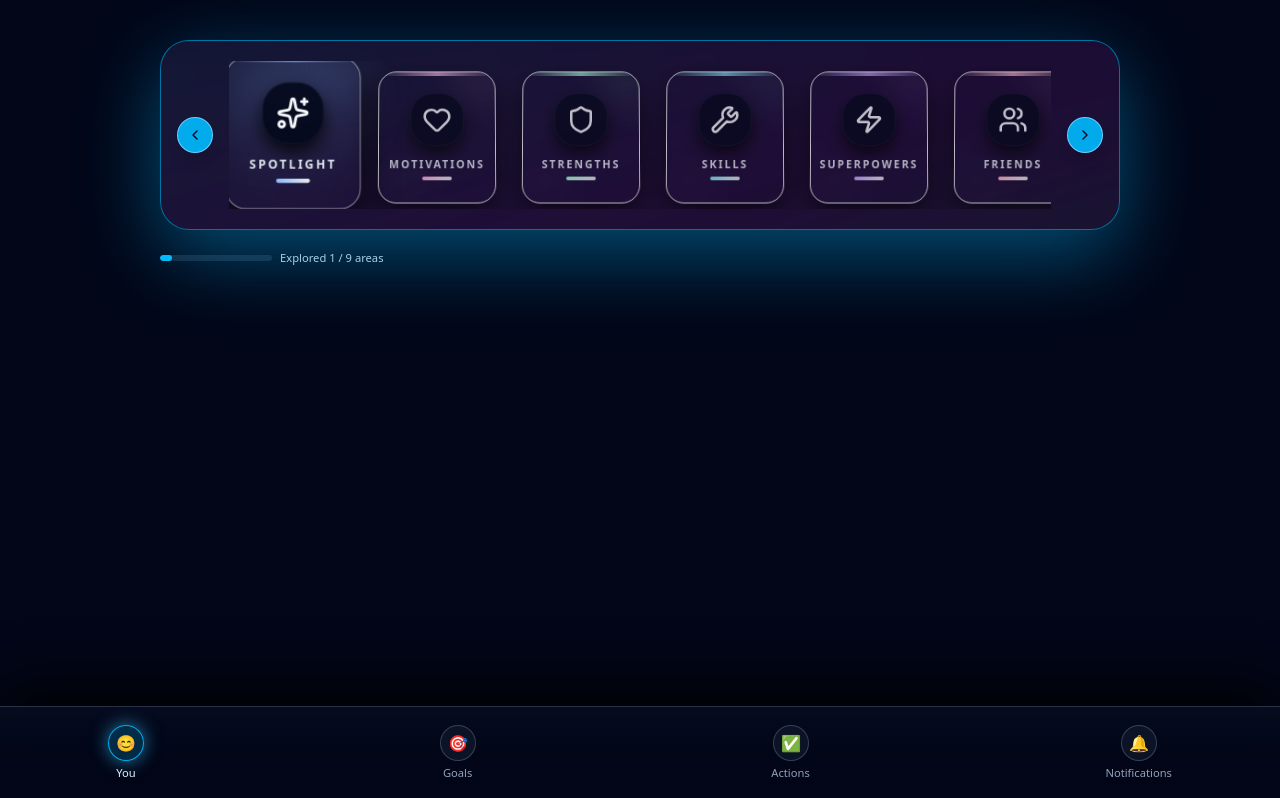
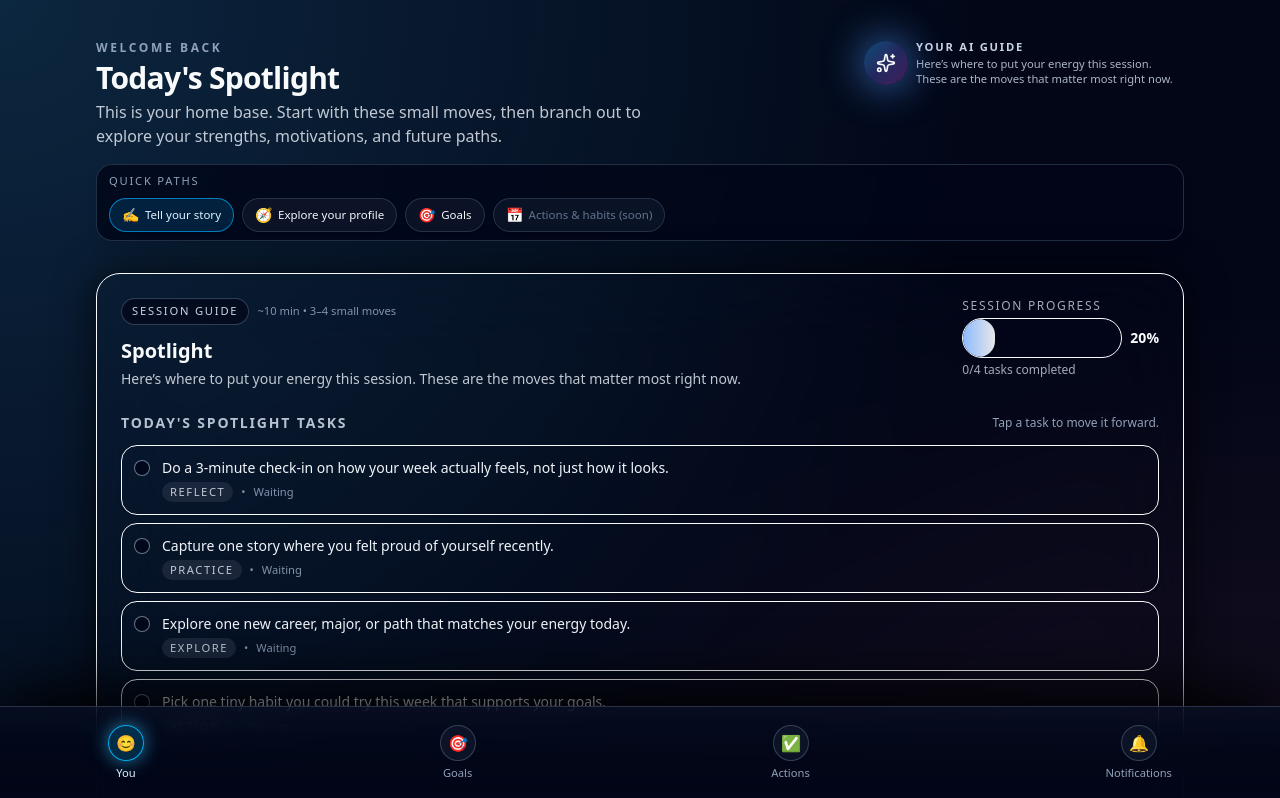
Before and after one commit to EverleapAI/web, a Next.js app: page /main in a window 1280 px wide. Shown: the top 798 px of the page. Built offline with nearby package versions, Linux system fonts and the light colour scheme.

Commit message:
Set /main route to Spotlight Spotlight page

```diff
--- a/src/app/main/page.tsx
+++ b/src/app/main/page.tsx
@@ -2,74 +2,182 @@
 "use client";
 
 import { useState } from "react";
-import { MainCarousel } from "@/components/main/MainCarousel";
-import { BottomNav } from "@/components/navigation/BottomNav";
+import Link from "next/link";
 import {
   mainCarouselCards,
-  type MainCardId,
+  type SpotlightCard,
 } from "@/app/main/mainCarouselData";
+import { SpotlightPanel } from "@/components/main/ContentPanel";
+import { BottomNav, BottomNavKey } from "@/components/navigation/BottomNav";
+import { AiGuideOrb } from "@/components/main/AiGuideOrb";
+import { AiGuideModal } from "@/components/main/AiGuideModal";
 
-type BottomNavKey = "you" | "goals" | "actions" | "notifications";
+const spotlightCard = mainCarouselCards.find(
+  (c) => c.id === "spotlight"
+) as SpotlightCard | undefined;
 
-export default function MainPage() {
+// For now, hard-code the user name.
+const userName = "Tom";
+
+export default function LandingPage() {
   const [activeTab, setActiveTab] = useState<BottomNavKey>("you");
-  const [activeCardId, setActiveCardId] = useState<MainCardId>("spotlight");
+  const [guideOpen, setGuideOpen] = useState(false);
+
+  if (!spotlightCard) {
+    return (
+      <div className="flex min-h-screen items-center justify-center bg-[#020617] text-slate-50">
+        <p className="text-sm text-slate-300">
+          Spotlight data is not available yet.
+        </p>
+      </div>
+    );
+  }
+
+  const guideSubtitle = `Hi ${userName}. We’re looking at your Spotlight right now. What would you like to talk about?`;
 
   return (
-    <main className="relative min-h-[100dvh] w-full bg-slate-950 text-slate-50">
-      <div className="mx-auto flex min-h-[100dvh] max-w-5xl flex-col px-4 pb-20 pt-6 md:px-8 md:pb-24 md:pt-10">
-        {activeTab === "you" && (
-          <MainCarousel
-            cards={mainCarouselCards}
-            activeId={activeCardId}
-            onChangeActiveId={setActiveCardId}
-          />
-        )}
+    <div
+      className="min-h-screen bg-[#020617] text-slate-50"
+      style={{
+        backgroundImage:
+          "radial-gradient(circle at top left, rgba(56,189,248,0.18), transparent 55%), radial-gradient(circle at bottom right, rgba(251,113,133,0.14), transparent 55%)",
+      }}
+    >
+      <div className="relative mx-auto flex min-h-screen w-full max-w-6xl flex-col px-4 pb-20 pt-6 md:px-8 md:pt-10">
+        {/* Top hero / greeting */}
+        <header className="mb-4 md:mb-6">
+          <div className="flex flex-col gap-3 md:flex-row md:items-start md:justify-between">
+            <div className="max-w-xl">
+              <p className="text-xs font-semibold uppercase tracking-[0.22em] text-slate-400">
+                Welcome back
+              </p>
+              <h1 className="mt-1 text-2xl font-semibold tracking-tight text-slate-50 md:text-3xl">
+                Today&apos;s Spotlight
+              </h1>
+              <p className="mt-1 text-sm text-slate-200/85 md:text-base">
+                This is your home base. Start with these small moves, then
+                branch out to explore your strengths, motivations, and future
+                paths.
+              </p>
+            </div>
 
-        {activeTab === "goals" && (
-          <PlaceholderPanel
-            title="Goals"
-            subtitle="This is where your long-term and short-term goals will live."
-            body="You’ll be able to set, track, and adjust your goals based on your motivations, strengths, and current season of life."
-          />
-        )}
+            {/* AI guide – desktop */}
+            <div className="hidden md:block">
+              <AiGuideOrb
+                subline={spotlightCard.summary}
+                onClick={() => setGuideOpen(true)}
+              />
+            </div>
+          </div>
 
-        {activeTab === "actions" && (
-          <PlaceholderPanel
-            title="Actions"
-            subtitle="This space will collect the concrete steps you’re taking."
-            body="Think of it as your evolving action board—small experiments, habits, and challenges that move you toward the futures you’re exploring."
-          />
-        )}
+          {/* Quick paths */}
+          <div className="mt-4">
+            <QuickPathsRow />
+          </div>
 
-        {activeTab === "notifications" && (
-          <PlaceholderPanel
-            title="Notifications"
-            subtitle="You’ll see important nudges, updates, and check-ins here."
-            body="Instead of spamming you, Everleap will highlight the few moments that are actually worth your attention."
-          />
-        )}
+          {/* AI guide – mobile */}
+          <div className="mt-3 md:hidden">
+            <AiGuideOrb
+              subline={spotlightCard.summary}
+              onClick={() => setGuideOpen(true)}
+            />
+          </div>
+        </header>
+
+        {/* Main spotlight */}
+        <main className="flex flex-1 flex-col">
+          <SpotlightPanel card={spotlightCard} />
+        </main>
+
+        <div className="mt-4 text-[0.7rem] text-slate-500 md:mt-6">
+          <span>
+            As we learn more about you, this Spotlight screen will update with
+            smarter suggestions for what to focus on next.
+          </span>
+        </div>
       </div>
 
+      {/* Bottom nav */}
       <BottomNav activeKey={activeTab} onChange={setActiveTab} />
-    </main>
+
+      {/* AI Guide modal */}
+      {guideOpen && (
+        <AiGuideModal
+          onClose={() => setGuideOpen(false)}
+          title="Spotlight"
+          subtitle={guideSubtitle}
+        />
+      )}
+    </div>
   );
 }
 
-interface PlaceholderPanelProps {
-  title: string;
-  subtitle: string;
-  body: string;
+/* ========= Quick paths row ========= */
+
+function QuickPathsRow() {
+  return (
+    <div className="rounded-2xl border border-slate-700/70 bg-slate-950/80 px-3 py-2 shadow-lg backdrop-blur">
+      <p className="text-[0.7rem] uppercase tracking-[0.16em] text-slate-400">
+        Quick paths
+      </p>
+      <div className="mt-2 flex flex-wrap gap-2">
+        <NavPill
+          href="/main/questions"
+          label="Tell your story"
+          icon="✍️"
+          tone="primary"
+        />
+        <NavPill href="/main/carousel" label="Explore your profile" icon="🧭" />
+        <NavPill href="/main/goals" label="Goals" icon="🎯" />
+        <NavPill
+          href="#"
+          label="Actions & habits (soon)"
+          icon="📅"
+          disabled
+        />
+      </div>
+    </div>
+  );
 }
 
-function PlaceholderPanel({ title, subtitle, body }: PlaceholderPanelProps) {
+/* ========= Small nav pill component ========= */
+
+function NavPill({
+  href,
+  label,
+  icon,
+  disabled,
+  tone = "default",
+}: {
+  href: string;
+  label: string;
+  icon: string;
+  disabled?: boolean;
+  tone?: "default" | "primary";
+}) {
+  const base =
+    "inline-flex items-center gap-1.5 rounded-full px-3 py-1.5 text-[0.72rem] font-medium border shadow-sm";
+
+  if (disabled) {
+    return (
+      <span
+        className={`${base} cursor-default border-slate-700/70 bg-slate-900/70 text-slate-500`}
+      >
+        <span className="text-sm">{icon}</span>
+        <span>{label}</span>
+      </span>
+    );
+  }
+
+  const toneClasses =
+    tone === "primary"
+      ? "border-sky-500/70 bg-sky-500/15 text-sky-100 hover:bg-sky-500/25"
+      : "border-slate-700/70 bg-slate-900/80 text-slate-100 hover:bg-slate-900";
+
   return (
-    <section className="mt-4 flex-1 rounded-3xl border border-white/10 bg-slate-900/70 p-5 shadow-[0_0_40px_rgba(0,0,0,0.6)] backdrop-blur-2xl md:p-7">
-      <h1 className="text-xl font-semibold text-slate-50 md:text-2xl">
-        {title}
-      </h1>
-      <p className="mt-2 max-w-2xl text-sm text-slate-200/85">{subtitle}</p>
-      <p className="mt-4 max-w-2xl text-sm text-slate-200/80">{body}</p>
-    </section>
+    <Link href={href} className={`${base} ${toneClasses}`}>
+      <span className="text-sm">{icon}</span>
+      <span>{label}</span>
+    </Link>
   );
 }
```
